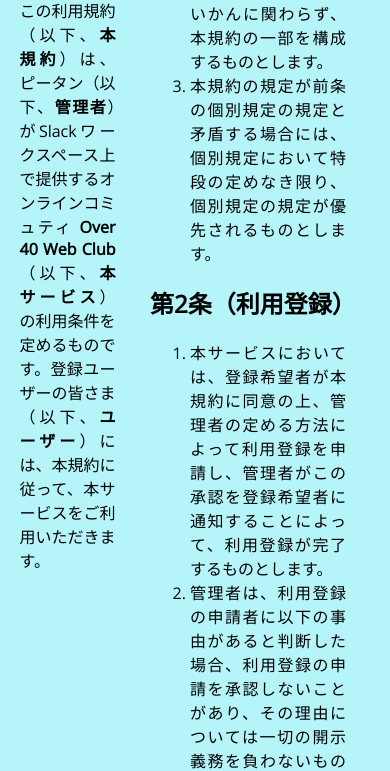
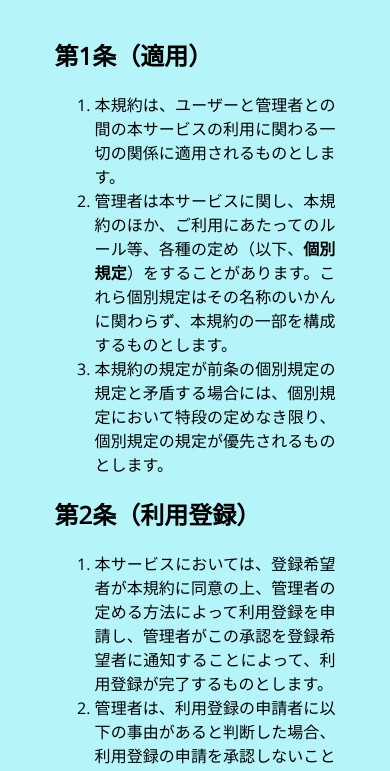
Before and after one commit to sonho463/over40webclub-tos, a plain HTML site: page index.html in a window 390 px wide. Shown: the part 460-1231 px from the top of the page. Drawn offline with nearby package versions, Linux system fonts and the light colour scheme.

Commit message:
responsive

```diff
--- a/styles/style.css
+++ b/styles/style.css
@@ -27,6 +27,13 @@ li {
 	grid-gap: 10px;
 }
 
+@media (max-width: 1024px)
+{
+  .container {
+		grid-template-columns: none;
+	}
+}
+
 
 
 .side-bar {
```
